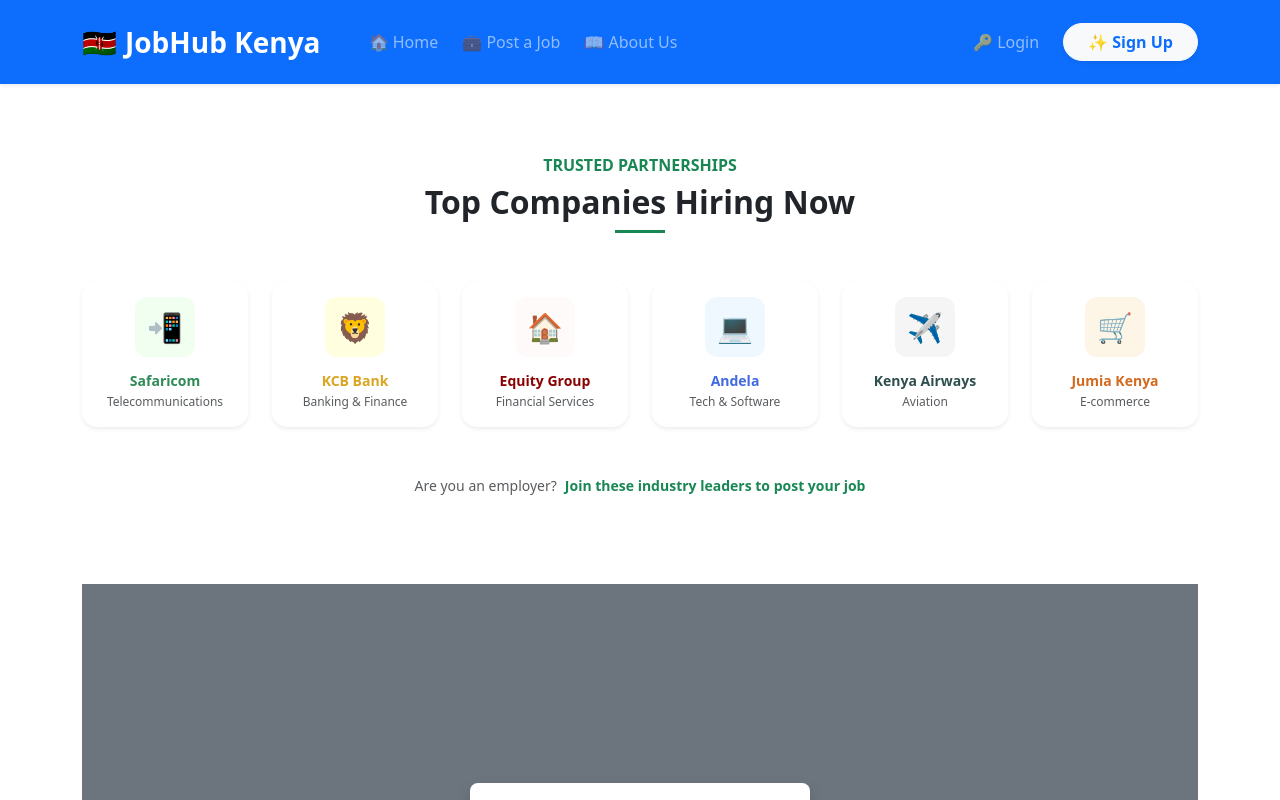
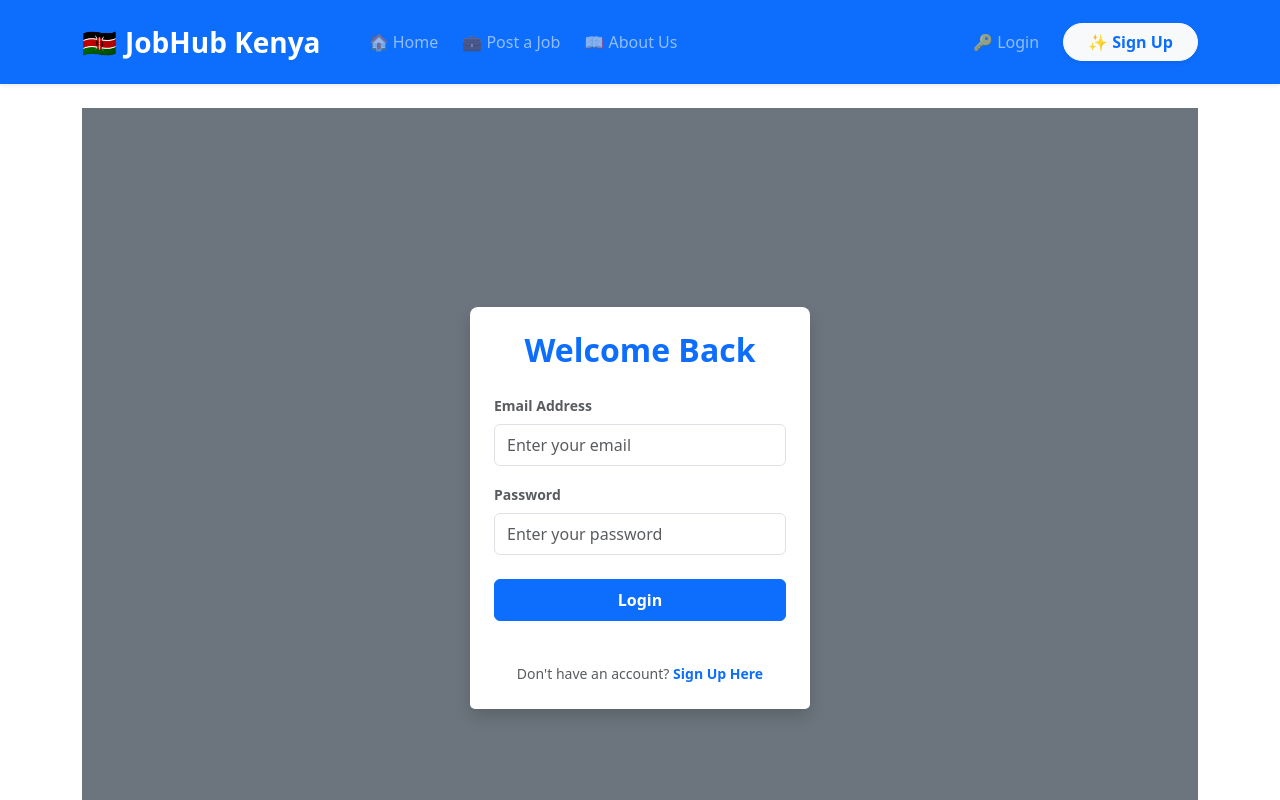
Before and after one commit to MwolobiJavanson/javanson_hustlehub, a React (Create React App) app: page / in a window 1280 px wide. Shown: the top 800 px of the page. Built offline with nearby package versions, Linux system fonts and the light colour scheme.

Commit message:
featured companies changed

```diff
--- a/src/App.js
+++ b/src/App.js
@@ -19,7 +19,7 @@ function App() {
       <BrowserRouter>
         <NavbarComponent />
         <header className="App-header">
-          <FeaturedCompaniesComponent />
+
         </header>
 
         <div className="container mt-4" style={{ minHeight: "80vh" }}>
--- a/src/components/JobListComponent.jsx
+++ b/src/components/JobListComponent.jsx
@@ -1,6 +1,7 @@
 import React, { useState, useEffect } from "react";
 import axios from "axios";
-import { useNavigate } from "react-router-dom";
+import { Route, useNavigate } from "react-router-dom";
+import FeaturedCompaniesComponent from "./FeaturedCompanyComponent";
 
 function JobListComponent() {
   const [jobs, setJobs] = useState([]);
@@ -47,6 +48,7 @@ function JobListComponent() {
 
   return (
     <div className="container p-0">
+      <FeaturedCompaniesComponent />
       <h2 className="text-center my-4 fw-bold">
         <marquee>
           Available Jobs.............. Available Jobs............ Available Jobs
```
